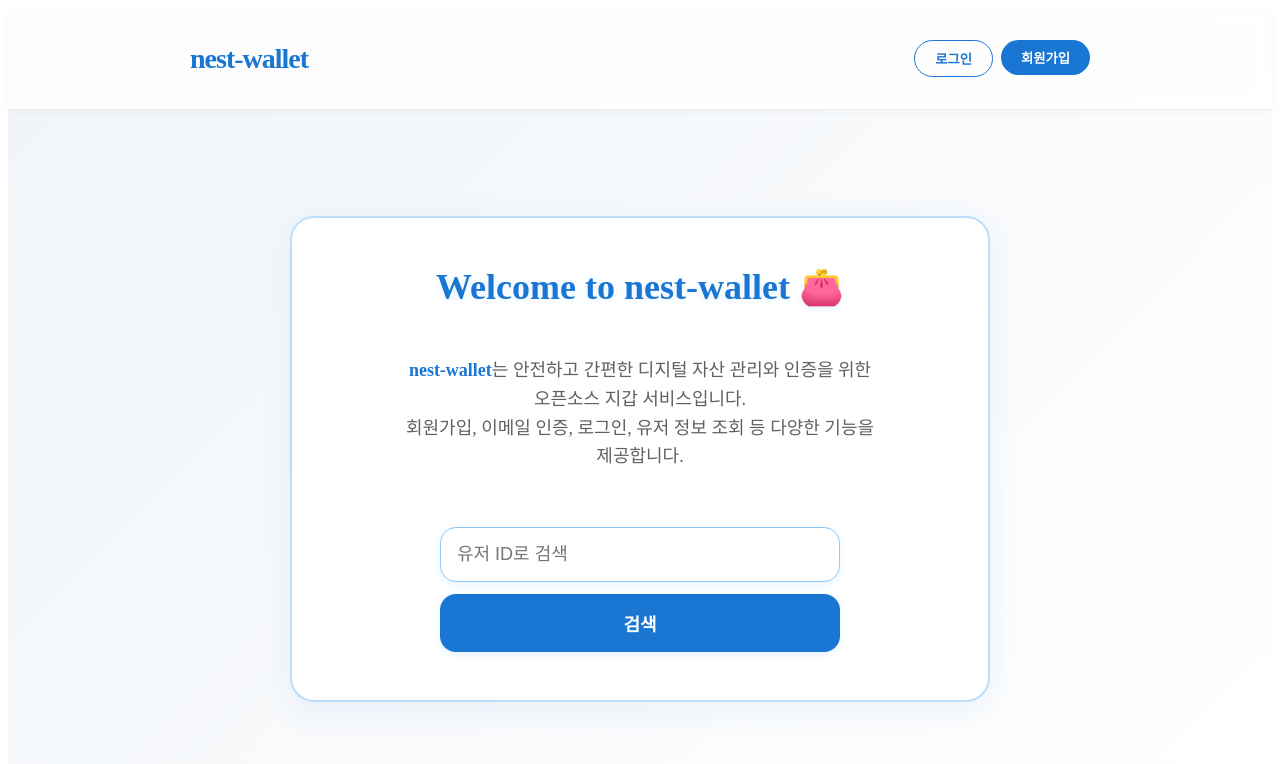
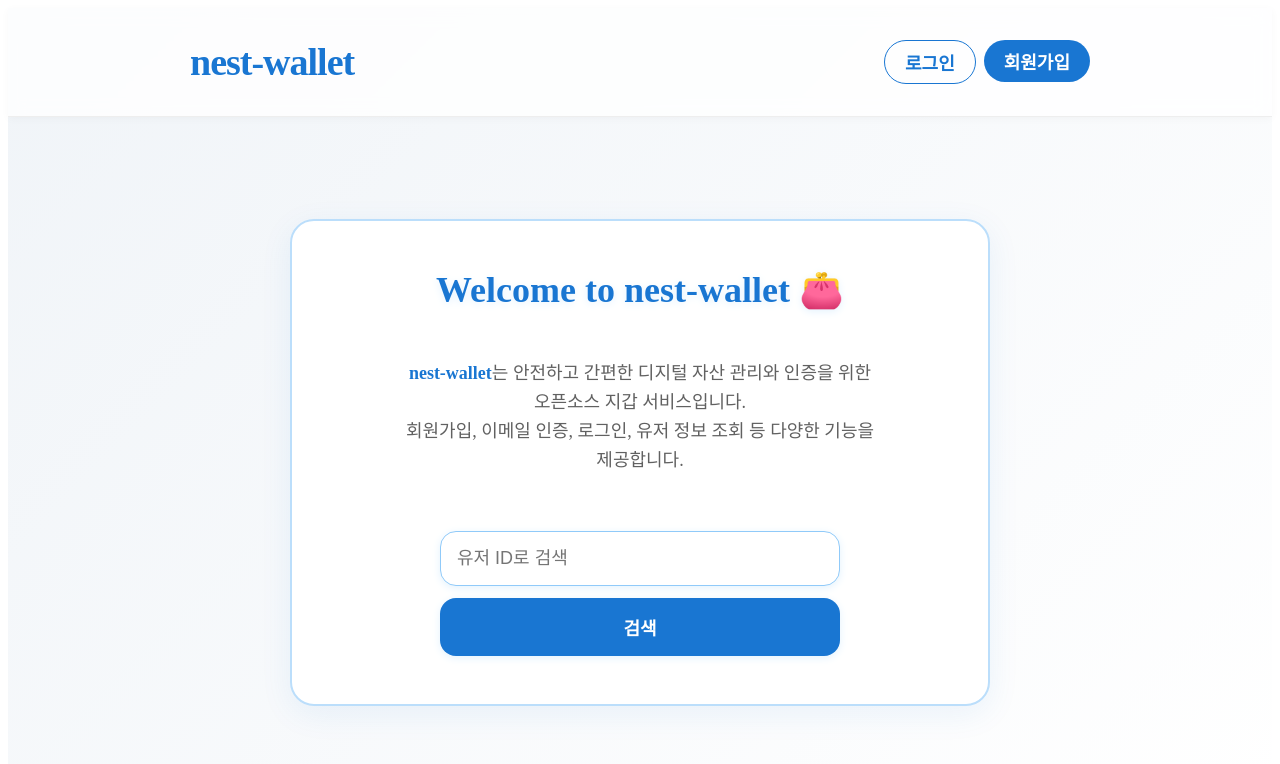
Before and after one commit to blockbit-hama/nest-front, a Next.js app: page / in a window 1280 px wide. Shown: the top 764 px of the page. Built offline with nearby package versions, Linux system fonts and the light colour scheme.

Commit message:
style: 탑바 링크 및 버튼의 폰트 크기 조정

```diff
--- a/src/app/page.tsx
+++ b/src/app/page.tsx
@@ -11,15 +11,15 @@ export default function Home() {
       {/* 탑바 */}
       <nav style={{ backdropFilter: "blur(8px)", background: "rgba(255,255,255,0.8)", borderBottom: "1px solid #eee", boxShadow: "0 2px 8px 0 rgba(0,0,0,0.03)", position: "sticky", top: 0, zIndex: 10 }}>
         <div style={{ maxWidth: 900, margin: "0 auto", display: "flex", justifyContent: "space-between", alignItems: "center", padding: "32px 0" }}>
-          <Link href="/" style={{ fontSize: 28, fontWeight: 800, letterSpacing: -1, color: "#1976d2", textDecoration: "none" }}>
+          <Link href="/" style={{ fontSize: 38, fontWeight: 800, letterSpacing: -1, color: "#1976d2", textDecoration: "none" }}>
             nest-wallet
           </Link>
           <div style={{ display: "flex", gap: 8 }}>
             <Link href="/login">
-              <button style={{ borderRadius: 999, padding: "8px 20px", fontWeight: 600, background: "transparent", border: "1px solid #1976d2", color: "#1976d2", cursor: "pointer" }}>로그인</button>
+              <button style={{fontSize: 18, borderRadius: 999, padding: "8px 20px", fontWeight: 600, background: "transparent", border: "1px solid #1976d2", color: "#1976d2", cursor: "pointer" }}>로그인</button>
             </Link>
             <Link href="/signup">
-              <button style={{ borderRadius: 999, padding: "8px 20px", fontWeight: 600, background: "#1976d2", color: "#fff", border: 0, cursor: "pointer" }}>회원가입</button>
+              <button style={{ fontSize: 18,borderRadius: 999, padding: "8px 20px", fontWeight: 600, background: "#1976d2", color: "#fff", border: 0, cursor: "pointer" }}>회원가입</button>
             </Link>
           </div>
         </div>
```
